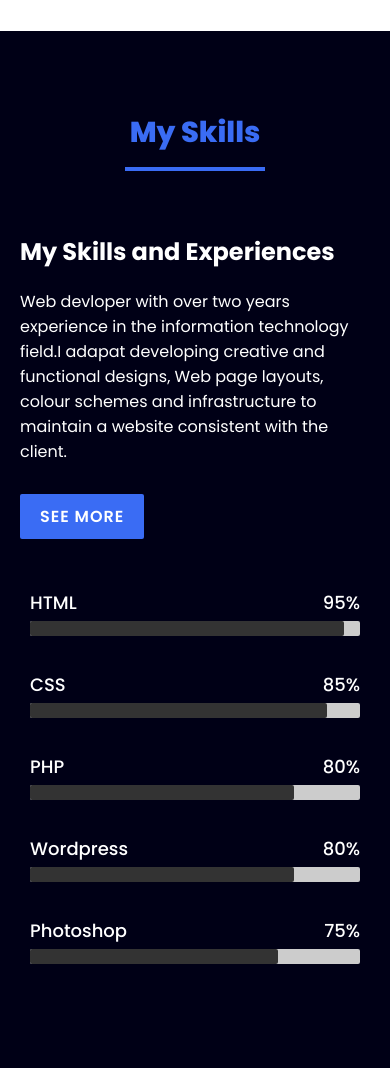
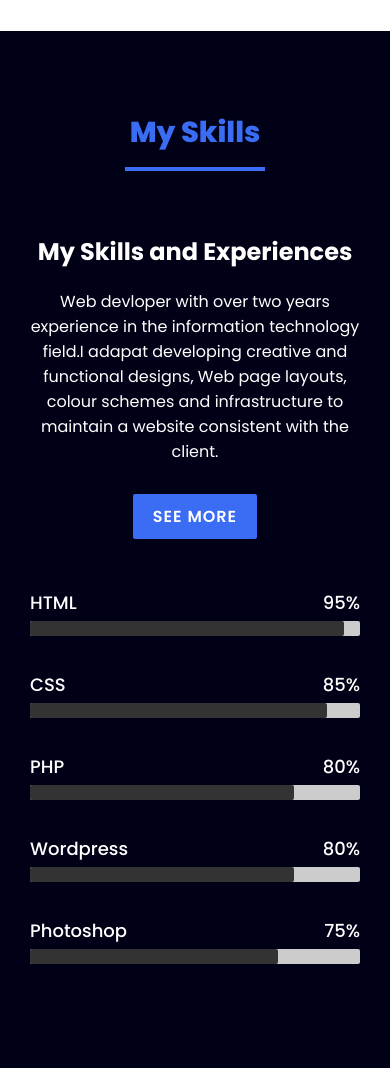
Before and after one commit to Keshlin/portfoliotest, a PHP site: page / in a window 390 px wide. Shown: the part 2077-3145 px from the top of the page. Run offline with PHP 8.4, Linux system fonts and the light colour scheme.

Commit message:
skills align

```diff
--- a/style.css
+++ b/style.css
@@ -655,10 +655,12 @@ body{
 .media-icons {
     padding-left: 15px;
 }
-
   .about{
     text-align: center;
   }
+  .skills .content .col-left {
+    text-align: center;
+}
 }
 
 .scrollToTop-btn{
```
